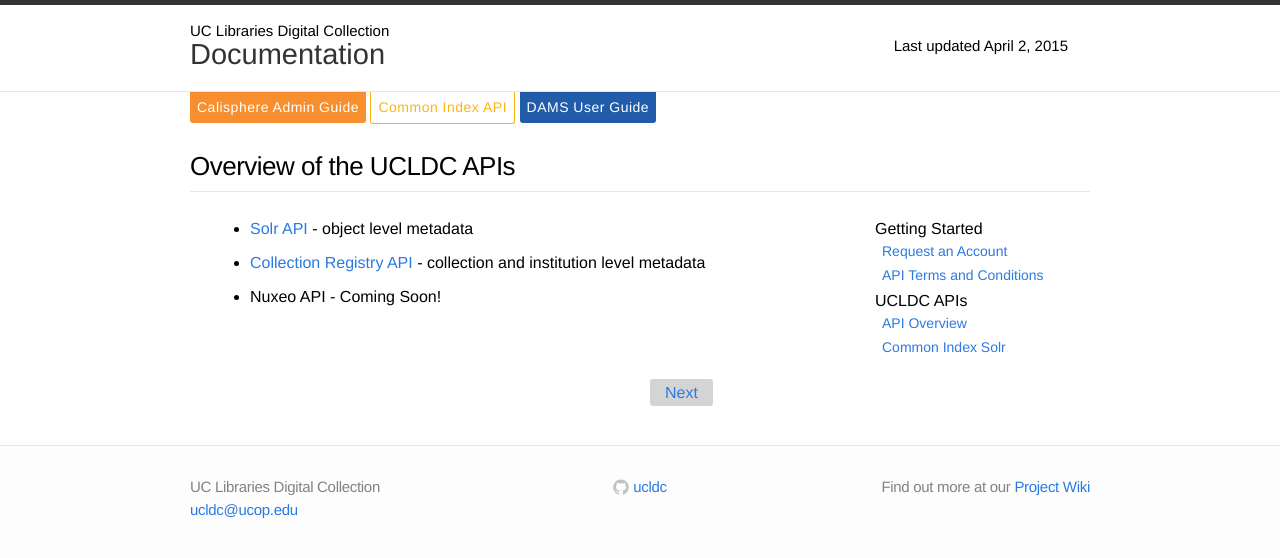
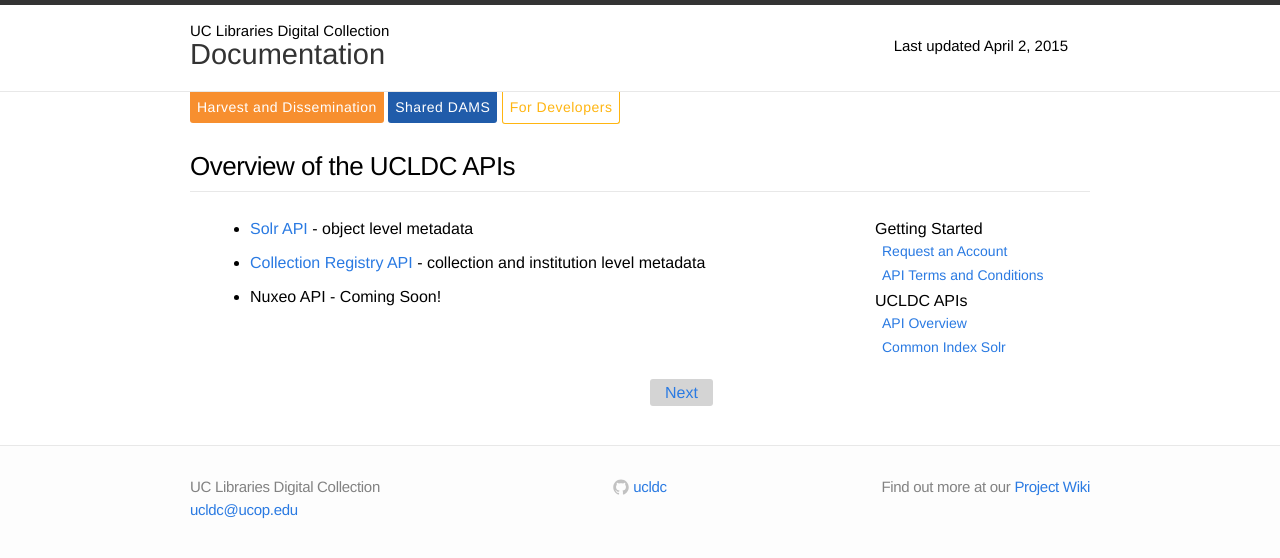
Before and after one commit to ucldc/ucldc-docs, a Jekyll site: the page built from docs/technical-docs/index.md, in a window 1280 px wide. Shown: the top 558 px of the page. Built offline with Jekyll 4.4.1, drawn with Linux system fonts in a browser that asks for light colours; nearby versions of some CDN libraries.

Commit message:
updated nav language

```diff
--- a/_layouts/technical-doc.html
+++ b/_layouts/technical-doc.html
@@ -4,13 +4,13 @@
 {% if page.breadcrumbs %}
 <div class="nav-wrap">
   <div class="nav-item" style="background-color: #F78F2F;">
-    <a href="{{ site.url }}{{ site.baseurl }}/docs/registry/index/" style="color: white">Calisphere Admin Guide</a>
+    <a href="{{ site.url }}{{ site.baseurl }}/docs/registry/index/" style="color: white">Harvest and Dissemination</a>
+  </div>
+  <div class="nav-item" style="background-color: #205caa;">
+    <a href="{{ site.url }}{{ site.baseurl }}/docs/dams/index/" style="color: white">Shared DAMS</a>
   </div>
   <div class="nav-item" style="border-color: #FFB511; border-width: 0 1px 1px 1px; border-style: solid">
-    <a href="{{ site.url }}{{ site.baseurl }}/docs/technical-docs/index/" style="color: #FFB511">Common Index API</a>
-  </div>
-  <div class="nav-item" style="background-color: #205caa;">
-    <a href="{{ site.url }}{{ site.baseurl }}/docs/dams/index/" style="color: white">DAMS User Guide</a>
+    <a href="{{ site.url }}{{ site.baseurl }}/docs/technical-docs/index/" style="color: #FFB511">For Developers</a>
   </div>
 </div>
 {% endif %}
```
